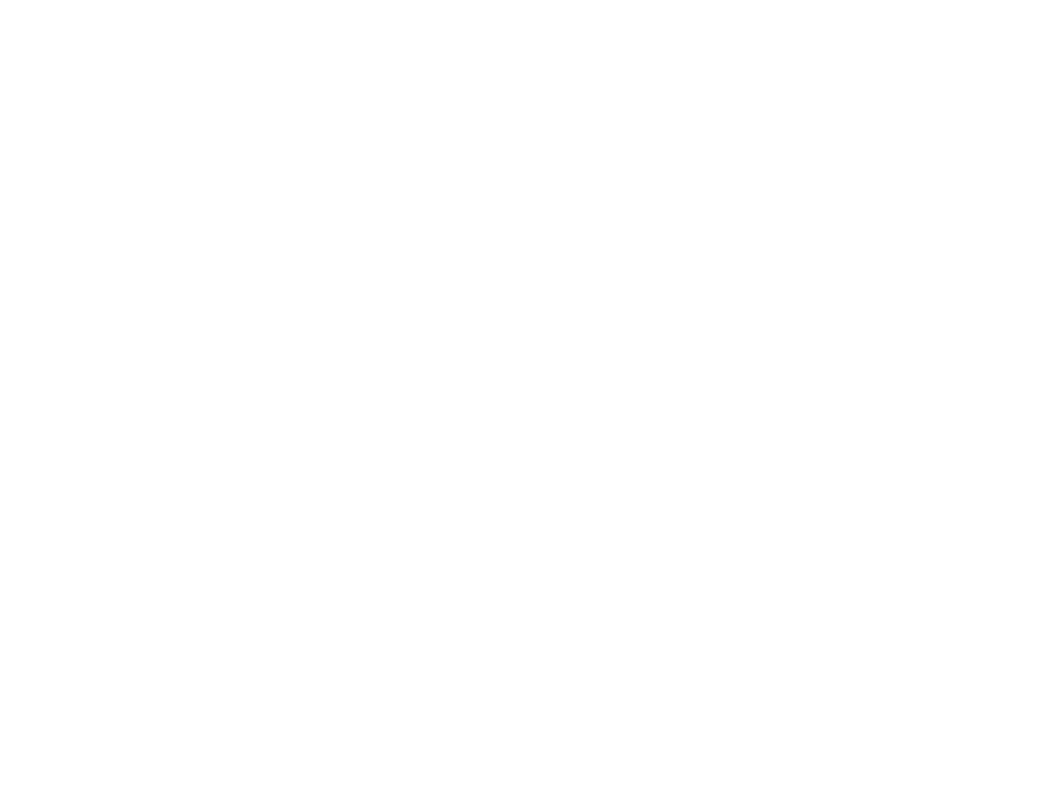
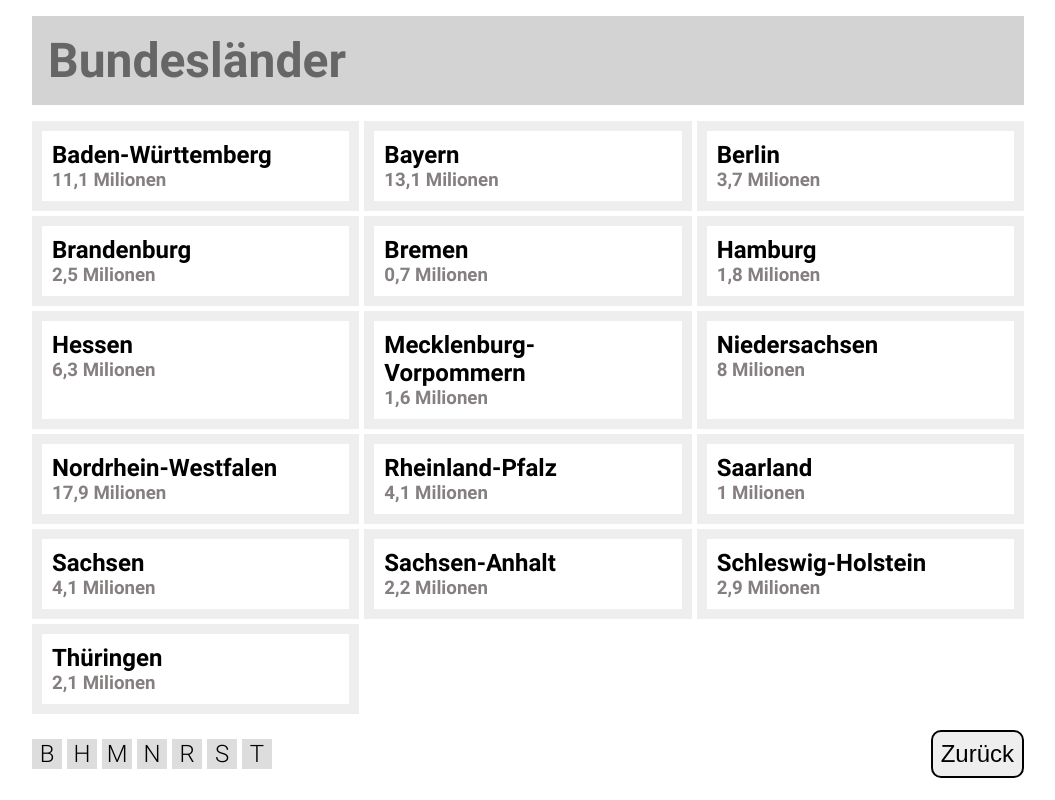
Before and after one commit to VincenzoRispoli/Coding-Challenge-Bundeslaender, a plain HTML site: page index.html in a window 1280 px wide. Shown: the whole page, without its empty margins (112-1167 px from the left). Drawn offline with Linux system fonts and the light colour scheme.

Commit message:
Code Added

```diff
--- /dev/null
+++ b/bundesland.json
@@ -0,0 +1,82 @@
+[
+    {
+        "name": "Baden-Württemberg",
+        "population": 11.1,
+        "url": "https://www.baden-wuerttemberg.de/de/startseite/"
+    },
+    {
+        "name": "Bayern",
+        "population": 13.1,
+        "url": "https://www.bayern.de/"
+    },
+    {
+        "name": "Berlin",
+        "population": 3.7,
+        "url": "https://www.berlin.de/"
+    },
+    {
+        "name": "Brandenburg",
+        "population": 2.5,
+        "url": "https://www.brandenburg.de/"
+    },
+    {
+        "name": "Bremen",
+        "population": 0.7,
+        "url": "https://www.bremen.de/"
+    },
+    {
+        "name": "Hamburg",
+        "population": 1.8,
+        "url": "https://www.hamburg.de/"
+    },
+    {
+        "name": "Hessen",
+        "population": 6.3,
+        "url": "https://www.hessen.de/"
+    },
+    {
+        "name": "Mecklenburg-Vorpommern",
+        "population": 1.6,
+        "url": "https://www.mecklenburg-vorpommern.de/startseite/"
+    },
+    {
+        "name": "Niedersachsen",
+        "population": 8,
+        "url": "https://www.niedersachsen.de/startseite/"
+    },
+    {
+        "name": "Nordrhein-Westfalen",
+        "population": 17.9,
+        "url": "https://www.land.nrw/"
+    },
+    {
+        "name": "Rheinland-Pfalz",
+        "population": 4.1,
+        "url": "https://www.rlp.de/de/startseite/"
+    },
+    {
+        "name": "Saarland",
+        "population": 1,
+        "url": "https://www.saarland.de/DE/home/home_node.html"
+    },
+    {
+        "name": "Sachsen",
+        "population": 4.1,
+        "url": "https://www.sachsen.de/"
+    },
+    {
+        "name": "Sachsen-Anhalt",
+        "population": 2.2,
+        "url": "https://www.sachsen-anhalt.de/startseite/"
+    },
+    {
+        "name": "Schleswig-Holstein",
+        "population": 2.9,
+        "url": "https://www.schleswig-holstein.de/DE/Home/home_node.html"
+    },
+    {
+        "name": "Thüringen",
+        "population": 2.1,
+        "url": "https://thueringen.de/"
+    }
+]
--- a/index.html
+++ b/index.html
@@ -1,14 +1,19 @@
 <!DOCTYPE html>
 <html lang="en">
+
 <head>
     <meta charset="UTF-8">
     <meta name="viewport" content="width=device-width, initial-scale=1.0">
     <title>Coding Challenge Bundesländer</title>
     <link rel="stylesheet" href="style.css">
+    <link class="favicon" rel="icon" href="./img/favicon.ico" type="image/x-icon">
     <script src="script.js"></script>
-    <script src="jsonBundeslaender.js"></script>
 </head>
-<body>
+
+<body onload="init()">
+    <div id="state-main-container" class="state-main-container">
+    </div>
 
 </body>
+
 </html>
--- a/script.js
+++ b/script.js
@@ -0,0 +1,146 @@
+
+let landAsJson;
+let peopleAsJson;
+let urlAsJson;
+let stateNames = [];
+let statesPopulation = [];
+let urls = [];
+let firstLetters = [];
+
+
+async function init() {
+    await getStateName();
+    await getStatesPopulation();
+    await getUrl();
+    renderState();
+}
+
+async function getStateName() {
+    let bundesland = await fetch('bundesland.json')
+    landAsJson = await bundesland.json();
+    for (let i = 0; i < landAsJson.length; i++) {
+        let name = landAsJson[i]['name'];
+        stateNames.push(name)
+    }
+}
+
+async function getStatesPopulation() {
+    let bundesland = await fetch('bundesland.json');
+    peopleAsJson = await bundesland.json();
+    for (let i = 0; i < peopleAsJson.length; i++) {
+        let people = peopleAsJson[i]['population'];
+        statesPopulation.push(people)
+    }
+}
+async function getUrl() {
+    let bundesland = await fetch('bundesland.json');
+    urlAsJson = await bundesland.json();
+    for (let i = 0; i < urlAsJson.length; i++) {
+        let url = urlAsJson[i]['url']
+        urls.push(url)
+    }
+}
+
+function renderState() {
+    let statesMainContainer = document.getElementById('state-main-container');
+    statesMainContainer.innerHTML = /*html*/ `
+    <header id="heading-container" class="heading-container">
+      <h1 id="heading" class="heading">Bundesländer</h1>
+    </header>
+    <div id="state-container" class="state-container"></div>
+    <div class="letters-and-button-cont">
+       <div id="letters-container" class="letters-container"></div>
+       <button onclick="renderState()" class="button">Zurück</button>
+    </div>
+    `
+    getStateNameAndPopContainerHTML();
+    getFirstLetters();
+
+}
+
+function getStateNameAndPopContainerHTML() {
+    let stateContainer = document.getElementById('state-container');
+    stateContainer.innerHTML = '';
+    for (let i = 0; i < stateNames.length; i++) {
+        let state = stateNames[i];
+        let people = statesPopulation[i];
+        let modPeople = formatPeople(people)
+        let url = urls[i];
+        setStateHTML(i, stateContainer, state, modPeople, url)
+    }
+}
+
+function setStateHTML(i, stateContainer, state, modPeople, url){
+    stateContainer.innerHTML +=
+    `
+    <a href="${url}" id="state${i}" class="state">
+        <h2 id="state-name${i}" class="state-name">${state}</h2>
+        <h3 id="population${i}" class="population">${modPeople} Milionen</h3>
+    </a>
+    `
+}
+
+function formatPeople(people) {
+    let formattedPeople = people.toString().replace('.', ',');
+    return formattedPeople;
+}
+
+function getFirstLetters() {
+    for (let i = 0; i < stateNames.length; i++) {
+        let letter = stateNames[i].charAt(0);
+        if (!firstLetters.includes(letter))
+            firstLetters.push(letter)
+    }
+    showFirstLetters();
+}
+
+function showFirstLetters() {
+    let lettersContainer = document.getElementById('letters-container');
+    for (let i = 0; i < firstLetters.length; i++) {
+        let letter = firstLetters[i];
+        lettersContainer.innerHTML += /*html*/ `
+        <div onclick="searchState(${i})" id="letter-container${i}" class="letter-container">
+             <span id="letter${i}" class="letter">${letter}</span>
+         </div>
+         `
+    }
+}
+
+function searchState(i) {
+    let letter = document.getElementById(`letter-container${i}`).innerText.toLowerCase();
+    let searchedStatesCont = document.getElementById('state-container');
+    searchedStatesCont.innerHTML = '';
+    for (let i = 0; i < stateNames.length; i++) {
+        let state = stateNames[i];
+        let people = statesPopulation[i];
+        let modPeople = formatPeople(people)
+        let url = urls[i];
+        let firstLetterState = state.charAt(0).toLowerCase();
+        if (firstLetterState === letter) {
+            showSearchedStatesHTML(i, searchedStatesCont, state, modPeople, url);
+        }
+    }
+}
+
+function showSearchedStatesHTML(i, searchedStatesCont, state, modPeople, url) {
+    searchedStatesCont.innerHTML += `
+    <a href="${url}" id="state${i}" class="state">
+      <h2 id="state-name${i}" class="state-name">${state}</h2>
+      <h3 id="population${i}" class="population">${modPeople} Milionen</h3>
+    </a>
+  `
+}
+
+async function includeHTML() {
+    let includeElements = document.querySelectorAll('[w3-include-html]');
+    for (let i = 0; i < includeElements.length; i++) {
+        const element = includeElements[i];
+        file = element.getAttribute("w3-include-html");
+        let resp = await fetch(file);
+        if (resp.ok) {
+            element.innerHTML = await resp.text();
+        } else {
+            element.innerHTML = 'Page not found';
+        }
+    }
+}
--- a/style.css
+++ b/style.css
@@ -0,0 +1,154 @@
+*,
+*::after,
+*::before {
+    box-sizing: border-box;
+}
+
+@font-face {
+    font-family: "Roboto";
+    src: url(fonts/Roboto-Light.ttf);
+    font-weight: normal;
+}
+
+@font-face {
+    font-family: "Roboto";
+    src: url(fonts/Roboto-Bold.ttf);
+    font-weight: bold;
+}
+
+body {
+    margin: 0;
+    user-select: none;
+    font-family: "Roboto", sans-serif;
+    font-weight: normal;
+    display: flex;
+    flex-direction: column;
+    align-items: center;
+}
+
+
+.state-main-container {
+    display: flex;
+    flex-direction: column;
+    align-items: center;
+    width: 100%;
+    max-width: 1024px;
+    gap: 16px;
+    padding: 16px;
+}
+
+.heading-container {
+    background: lightgray;
+    padding: 16px;
+    width: 100%;
+}
+
+.heading {
+    font-size: 48px;
+    color: #666;
+    margin-block-start: 0;
+    margin-block-end: 0;
+}
+
+.state-container {
+    display: grid;
+    grid-template-columns: 33% 33% 33%;
+    gap: 5px;
+    width: 100%;
+}
+
+
+.state {
+    border: 10px solid #eee;
+    color: #000;
+    text-decoration: none;
+    padding: 10px;
+    transition: all 0.3s cubic-bezier(.215, .61, .355, 1);
+}
+
+.state:hover {
+    transform: scale(0.95);
+}
+
+.state-name {
+    margin-block-start: 0;
+    margin-block-end: 0;
+}
+
+.population {
+    margin-block-start: 0;
+    margin-block-end: 0;
+    color: #857F7F
+}
+
+.letters-and-button-cont {
+    display: flex;
+    justify-content: space-between;
+    align-items: center;
+    width: 100%;
+}
+
+.letters-container {
+    display: flex;
+    align-items: center;
+    gap: 5px;
+}
+
+.letter-container {
+    background: #DDD;
+    height: 30px;
+    width: 30px;
+    padding: 8px;
+    display: flex;
+    justify-content: center;
+    align-items: center;
+    cursor: pointer;
+    transition: all 0.3s cubic-bezier(.215, .61, .355, 1);
+}
+
+.letter-container:hover {
+    transform: translateY(-5px);
+}
+
+.letter {
+    font-size: 24px;
+    color: #000;
+}
+
+.button {
+    border-radius: 10px;
+    background: #eee;
+    padding: 8px;
+    cursor: pointer;
+    border: 2px solid #000;
+    font-size: 24px;
+}
+
+@media (max-width: 800px) {
+    .state-container {
+        display: grid;
+        grid-template-columns: 50% 50%;
+    }
+}
+
+@media (max-width: 500px) {
+    .letters-and-button-cont {
+        flex-direction: column;
+        align-items: center;
+        gap: 16px;
+    }
+
+    .state-container {
+        display: grid;
+        grid-template-columns: 100%;
+    }
+
+    .heading {
+        font-size: 32px;
+    }
+
+    .button {
+        font-size: 16px;
+    }
+
+}
```
Also changed, not shown: fonts/Roboto-Bold.ttf (added), fonts/Roboto-Light.ttf (added), img/favicon.ico (added), jsonBundeslaender.js (deleted).
